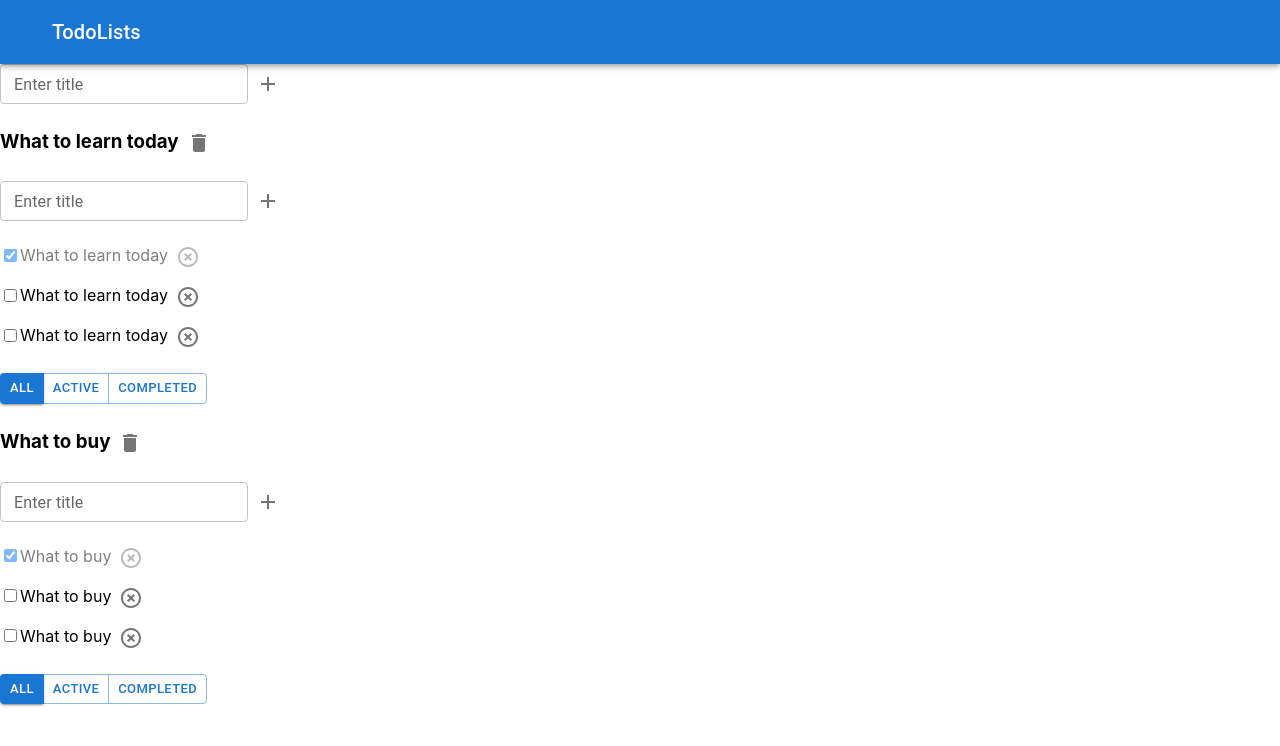
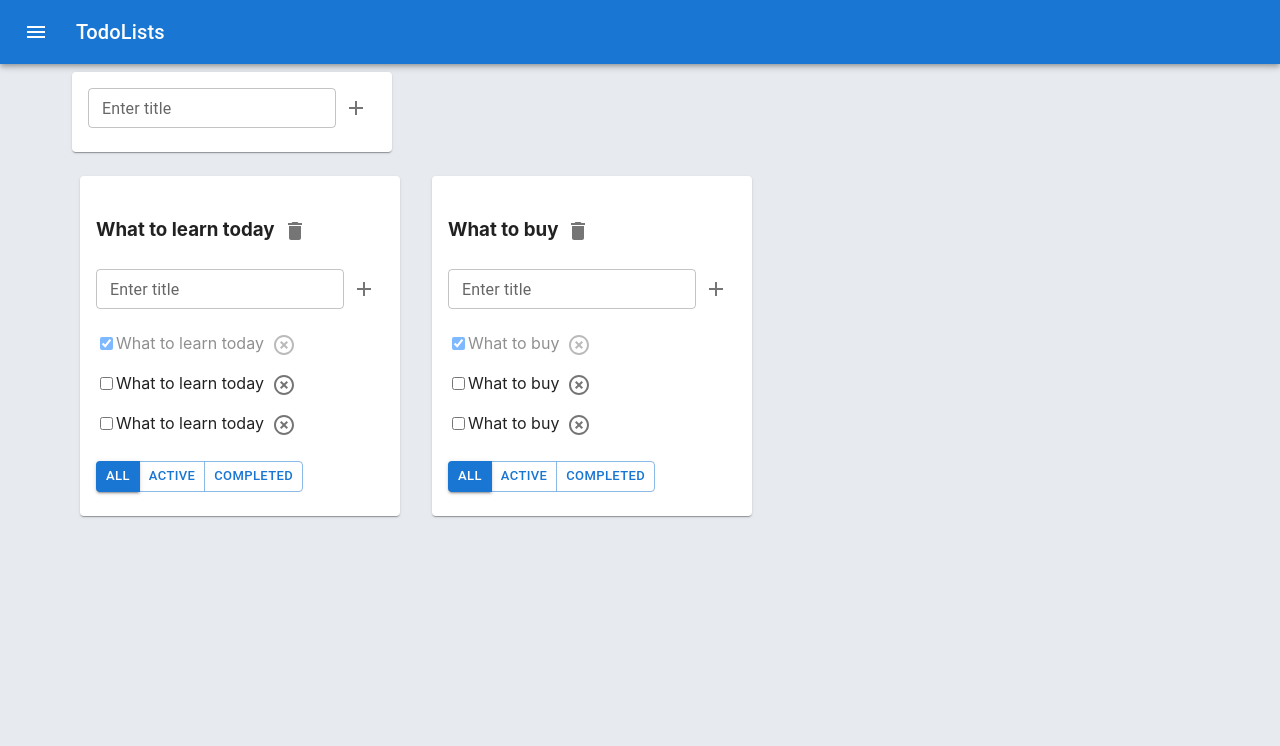
Before and after one commit to kravchanton/todov2, a React (Create React App) app: page / in a window 1280 px wide. Shown: the top 746 px of the page. Built offline with nearby package versions, Linux system fonts and the light colour scheme.

Commit message:
applied Material UI

```diff
--- a/src/AddItemForm.tsx
+++ b/src/AddItemForm.tsx
@@ -1,4 +1,3 @@
-import Button from "@mui/material/Button";
 import React, {ChangeEvent, KeyboardEvent, useState} from "react";
 import {IconButton, TextField} from "@mui/material";
 import AddIcon from '@mui/icons-material/Add';
--- a/src/App.css
+++ b/src/App.css
@@ -1,4 +1,6 @@
-
+body{
+  background-color: #e7ebf0;
+}
 
 ul {
   padding-left: 0;
@@ -14,5 +16,4 @@ li {
 
 
 .App > div {
-  margin-right: 50px;
 }
--- a/src/App.tsx
+++ b/src/App.tsx
@@ -1,9 +1,21 @@
-import React, {useState} from 'react';
+import React, {ChangeEvent, useState} from 'react';
 import './App.css';
 import {TodoList} from "./TodoList";
 import {v1} from "uuid";
 import {AddItemForm} from "./AddItemForm";
-import {AppBar, IconButton, Menu, Toolbar, Typography} from "@mui/material";
+import {
+    AppBar,
+    Button,
+    ButtonGroup,
+    Card,
+    CardContent,
+    Container,
+    IconButton,
+    Toolbar,
+    Typography
+} from "@mui/material";
+import Grid from '@mui/material/Unstable_Grid2';
+import {Menu} from '@mui/icons-material';
 
 
 
@@ -75,10 +87,10 @@ function App() {
         let newTodoListId = v1()
         let newTodoList: TodoListType = {id: newTodoListId, title, filter: 'all'}
         setTodoLists([newTodoList, ...todoLists])
-        setTasks({[newTodoListId]:[], ...tasks})
+        setTasks({[newTodoListId]: [], ...tasks})
     }
 
-    const changeTaskTitle = (title: string, todoListId: string, id: string ) => {
+    const changeTaskTitle = (title: string, todoListId: string, id: string) => {
         setTasks({...tasks, [todoListId]: tasks[todoListId].map(t => t.id === id ? {...t, title: title} : t)})
     }
 
@@ -95,15 +107,27 @@ function App() {
                         edge="start"
                         color="inherit"
                         aria-label="menu"
-                        sx={{ mr: 2 }}
+                        sx={{mr: 2}}
                     >
+                        <Menu/>
                     </IconButton>
-                    <Typography variant="h6" component="div" sx={{ flexGrow: 1 }}>
+                    <Typography variant="h6" component="div" sx={{flexGrow: 1}}>
                         TodoLists
                     </Typography>
                 </Toolbar>
             </AppBar>
-            <AddItemForm addItem={addTodoList} />
+            <Container>
+                <Grid
+                    container
+                    sx={{m: 1}}>
+                    <Card sx={{minWidth: 27}}>
+                        <CardContent>
+                            <AddItemForm addItem={addTodoList}/>
+                        </CardContent>
+                    </Card>
+
+                </Grid>
+                <Grid container>
                     {
                         todoLists.map(t => {
 
@@ -128,12 +152,16 @@ function App() {
                                           addTask={addTask}
                                           filter={t.filter}
                                           changeTaskStatus={changeTaskStatus}
-                                      changeTaskTitle = {changeTaskTitle}
+                                          changeTaskTitle={changeTaskTitle}
                                           changeTodoListTitle={changeTodoListTitle}
                                 />
                             )
                         })
                     }
+                </Grid>
+
+            </Container>
+
         </div>
     )
 }
--- a/src/TodoList.tsx
+++ b/src/TodoList.tsx
@@ -2,7 +2,7 @@ import React, {useState, KeyboardEvent, ChangeEvent} from 'react';
 import {filterValuesType} from "./App";
 import {AddItemForm} from "./AddItemForm";
 import {EditableSpan} from "./EditableSpan";
-import {Button, ButtonGroup, Checkbox, IconButton} from '@mui/material';
+import {Button, ButtonGroup, Card, CardContent, Checkbox, IconButton} from '@mui/material';
 import DeleteIcon from '@mui/icons-material/Delete';
 import HighlightOffIcon from '@mui/icons-material/HighlightOff';
 
@@ -37,6 +37,8 @@ export const TodoList = (props: TodoListPropsType) => {
     }
 
     return (
+        <Card sx={{ m: 2}}>
+            <CardContent>
                 <div>
                     <h3><EditableSpan title={props.title} changeTitle={changeTodoListTitle}/>
                         <IconButton aria-label="delete" sx={{"&:hover":{color: "blue"}}}  onClick={() => props.removeTodoList(props.id)}>
@@ -87,5 +89,8 @@ export const TodoList = (props: TodoListPropsType) => {
 
                     </div>
                 </div>
+            </CardContent>
+        </Card>
+
     )
 }
```
Lines whose indentation alone changed are shown as unchanged.
